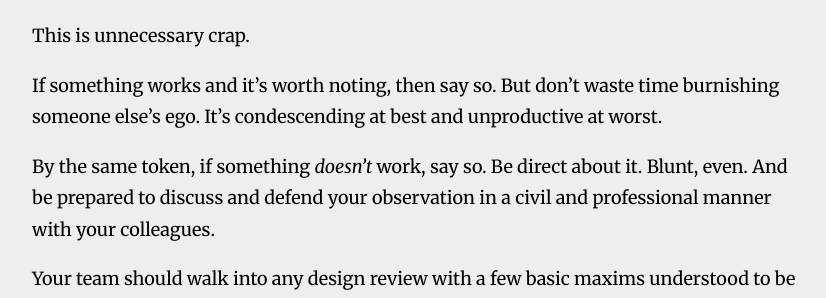
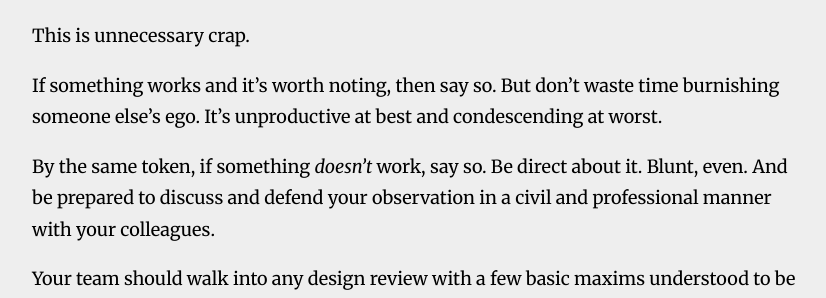
Before and after one commit to drewtodd/drewtodd.github.io, a Jekyll site: the page built from _posts/2016-06-12-critique.md, in a window 1280 px wide and 900 px high, scrolled down 966 px. Shown: the part 186-484 px from the top of the window, without its empty margins (224-1050 px from the left). Built offline with Jekyll 4.4.1, drawn with Linux system fonts in a browser that asks for light colours; nearby versions of some CDN libraries; comment, search, counter and statistics services are not loaded.

Commit message:
Copy edits

```diff
--- a/_posts/2016-06-12-critique.md
+++ b/_posts/2016-06-12-critique.md
@@ -6,7 +6,7 @@ photo-url: /img/microphones.jpg
 photo-title: “Microphones”
 photo-credit: BrAt82
 photo-credit-url: http://www.shutterstock.com/gallery-922805p1.html
-photo-credit-alt: “BrAt82’s Porfolio - Shutterstock"
+photo-credit-alt: BrAt82’s Porfolio - Shutterstock
 tags:
 - UX
 - Design
@@ -32,7 +32,7 @@ There have been lots of articles written on [how to give a good critique][1], an
 
 This is unnecessary crap.
 
-If something works and it’s worth noting, then say so. But don’t waste time burnishing someone else’s ego. It’s condescending at best and unproductive at worst.
+If something works and it’s worth noting, then say so. But don’t waste time burnishing someone else’s ego. It’s unproductive at best and condescending at worst.
 
 By the same token, if something *doesn’t* work, say so. Be direct about it. Blunt, even. And be prepared to discuss and defend your observation in a civil and professional manner with your colleagues.
 
```
Also changed, not shown: 4 other files.
